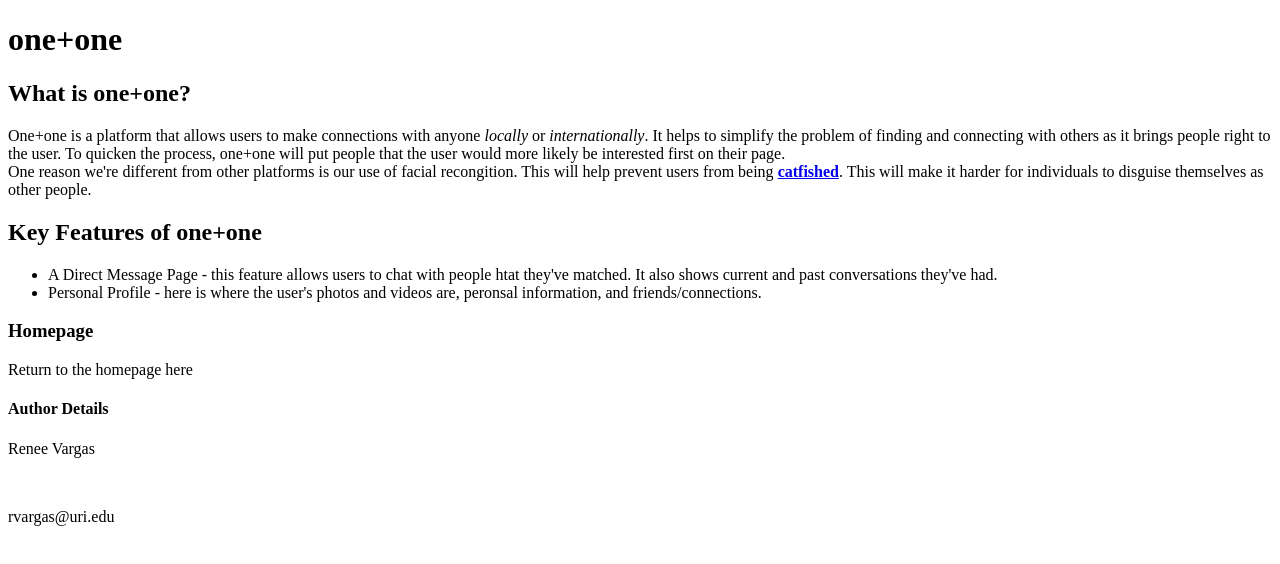
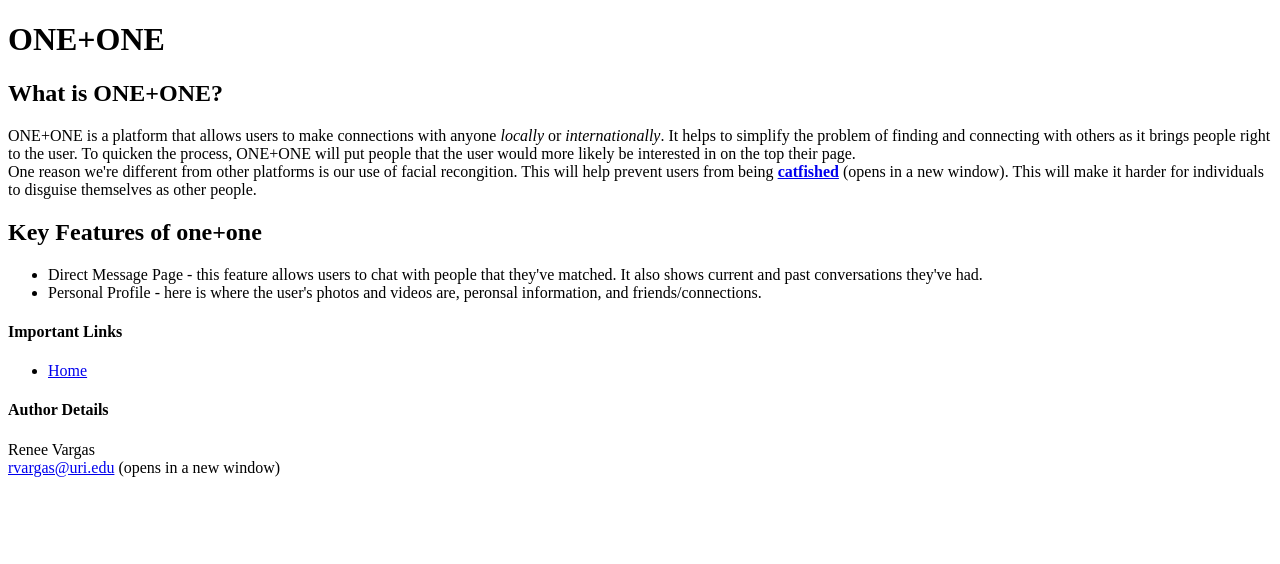
Before and after one commit to reneev24/csc271_projects, a plain HTML site: page product_site/index.html in a window 1280 px wide. Drawn offline with Linux system fonts and the light colour scheme.

Commit message:
Update index.html
added more links

```diff
--- a/product_site/index.html
+++ b/product_site/index.html
@@ -1,29 +1,32 @@
 <!DOCTYPE html>
 <html lang="en">
-<head><meta charset="UTF-8"><title>one+one</title></head>
+<head><meta charset="UTF-8"><title>ONE+ONE</title></head>
 <body>
-<h1>one+one</h1>
+<h1>ONE+ONE</h1>
 
-<h2>What is one+one?</h2>
-<p>One+one is a platform that allows users to make connections with anyone <em>locally</em> or <em>internationally</em>.
+<h2>What is ONE+ONE?</h2>
+<p>ONE+ONE is a platform that allows users to make connections with anyone <em>locally</em> or <em>internationally</em>.
 It helps to simplify the problem of finding and connecting with others as it brings people right to the user.
-To quicken the process, one+one will put people that the user would more likely be interested first on their page.<br/>
+To quicken the process, ONE+ONE will put people that the user would more likely be interested in on the top their page.<br/>
 One reason we're different from other platforms is our use of facial recongition. This will help prevent users from being
-<a href="https://www.fortinet.com/resources/cyberglossary/catfishing"><strong>catfished</strong></a>.
+<a href="https://www.fortinet.com/resources/cyberglossary/catfishing" target="_blank"><strong>catfished</strong></a> (opens in a new window).
 This will make it harder for individuals to disguise themselves as other people.</p>
 
 <h2>Key Features of one+one</h2>
 <ul>
-  <li>A Direct Message Page - this feature allows users to chat with people htat they've matched.
+  <li>Direct Message Page - this feature allows users to chat with people that they've matched.
   It also shows current and past conversations they've had.</li>
   <li>Personal Profile - here is where the user's photos and videos are, peronsal information, and friends/connections.</li>
 </ul>
 
-<h3>Homepage</h3>
-<p>Return to the homepage here</p>
+<h4>Important Links</h4>
+<ul>
+  <li><a href="index.html">Home</a></li>
+</ul>
+
 <h4>Author Details</h4>
-<p>Renee Vargas</p><br/>
-<p>rvargas@uri.edu</p>
+<p>Renee Vargas<br/>
+<a href="https://mail.google.com/mail/u/0/#inbox" target="_blank">rvargas@uri.edu</a> (opens in a new window)</p>
 
 </body>
 
```
